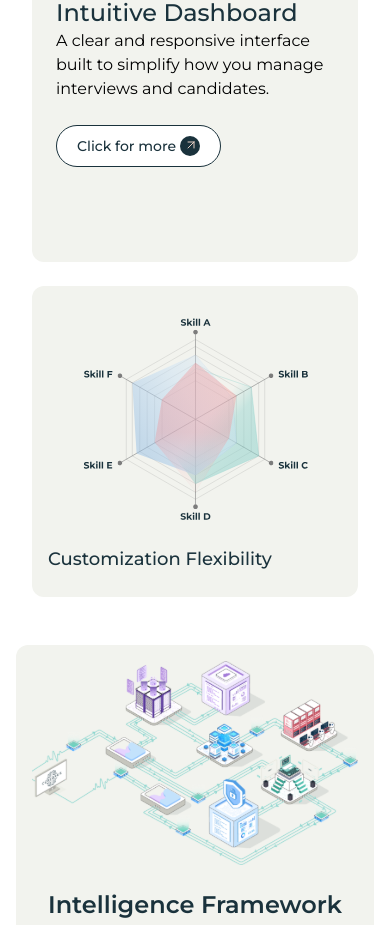
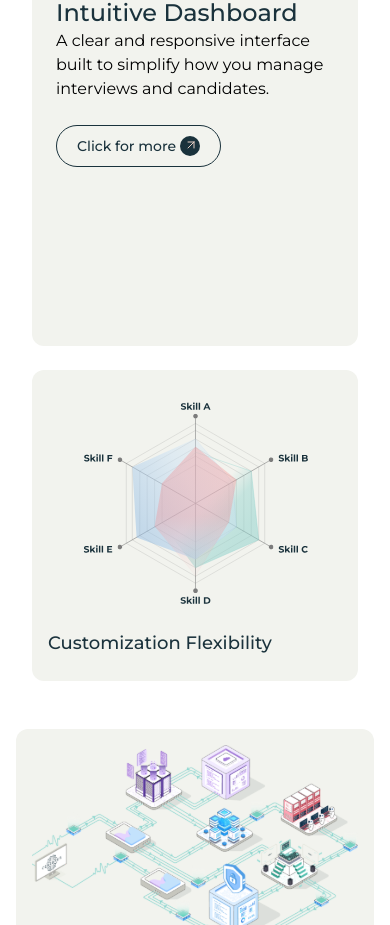
Before and after one commit to sakshamjaiswal1/cerebrus-frontend, a React (Vite) app: page /features in a window 390 px wide. Shown: the part 1800-2725 px from the top of the page. Built offline with nearby package versions, Linux system fonts and the light colour scheme.

Commit message:
style: update DesktopNavigation and IntuiteDashboardCard components with improved styling and layout adjustments

```diff
--- a/src/components/common/header/DesktopNavigation.tsx
+++ b/src/components/common/header/DesktopNavigation.tsx
@@ -85,8 +85,8 @@ const DesktopNavigation = () => {
               onMouseEnter={() => setIsDropdownOpen(true)}
               onMouseLeave={() => setIsDropdownOpen(false)}
             >
-              <div className="py-2 flex flex-col space-y-1 font-semibold overflow-x-hidden">
-                <div className="py-2 hover:bg-brand-bg rounded-lg hover:translate-x-2 transition-all duration-300 ease-in-out">
+              <div className="py-2 pr-5 pl-2 flex flex-col space-y-1 font-semibold overflow-x-hidden">
+                <div className="py-2 hover:bg-gray-100 rounded-lg hover:translate-x-2 transition-all duration-300 ease-in-out">
                   <Link
                     to="/how-to-use"
                     className="bg-gradient-to-r hover:from-purple-400 hover:via-cyan-200 hover:to-cyan-300 from-primary to-primary/70 bg-clip-text text-transparent transition-all duration-300 ease-in-out px-4 text-md"
--- a/src/components/features/IntuiteDashboardCard.tsx
+++ b/src/components/features/IntuiteDashboardCard.tsx
@@ -7,14 +7,14 @@ const IntuiteDashboardCard = () => {
   return (
     <div className="p-4 sm:p-6 lg:p-8 flex flex-col lg:flex-row gap-6 lg:gap-8 items-stretch h-auto group">
       {/* Left Content */}
-      <div className="relative bg-brand-bg w-full lg:w-7/12 lg:group-hover:w-5/12 rounded-xl p-6 sm:p-8 lg:py-16 lg:px-10 transition-all duration-500 h-[60vh]">
+      <div className="relative bg-brand-bg w-full lg:w-7/12 lg:group-hover:w-5/12 rounded-xl p-6 sm:p-8 lg:py-16 lg:px-10 transition-all duration-500 h-[70vh]">
         {/* Content that hides on hover on desktop, always visible on mobile */}
         <div className="lg:group-hover:opacity-0 lg:group-hover:scale-95 transition-all duration-500">
           <h2 className="text-2xl sm:text-3xl font-medium text-primary mb-4 sm:mb-6 text-center lg:text-left max-md:hidden">
             Intuitive Dashboard
           </h2>
           <div className="flex items-center gap-2 w-full">
-            <p className="text-sm sm:text-base leading-relaxed text-primary opacity-70 mb-4 sm:mb-6 hidden xl:block">
+            <p className="text-sm sm:text-base leading-relaxed text-primary mb-4 sm:mb-6 hidden xl:block">
               A clear and responsive interface built to simplify how you manage candidates, track interview progress, and review evaluations, all in one place.
               <br /> <br />
               From visual score indicators to smart filters and structured candidate views, the UI keeps everything organized and easy to act on.
@@ -27,8 +27,8 @@ const IntuiteDashboardCard = () => {
             </h2>
             A clear and responsive interface built to simplify how you manage interviews and candidates. <br /> <br />
           </div>
-          <div className="flex justify-start sm:hidden">
-            <AnimatedButton text="Click for more" className="!border !border-primary bg-transparent" />
+          <div className="flex justify-start">
+            <AnimatedButton text="Click for more" className="!border !border-primary !bg-transparent" />
           </div>
         </div>
 
@@ -42,7 +42,7 @@ const IntuiteDashboardCard = () => {
       </div>
 
       {/* Right Section - Customization Flexibility */}
-      <div className="relative bg-brand-bg rounded-xl p-4 sm:p-6 lg:p-8 cursor-pointer transition-all duration-500 hover:shadow-lg w-full lg:w-5/12 lg:group-hover:w-7/12 max-h-[60vh]">
+      <div className="relative bg-brand-bg rounded-xl p-4 sm:p-6 lg:p-8 cursor-pointer transition-all duration-500 hover:shadow-lg w-full lg:w-5/12 lg:group-hover:w-7/12 max-h-[70vh]">
         {/* Default State - Always visible on mobile, hides on desktop hover */}
         <div className="lg:group-hover:opacity-0 lg:group-hover:scale-95 transition-all duration-500">
           <div className="max-md:hidden">
```
